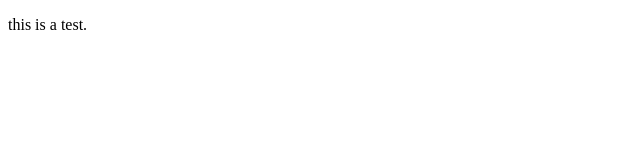
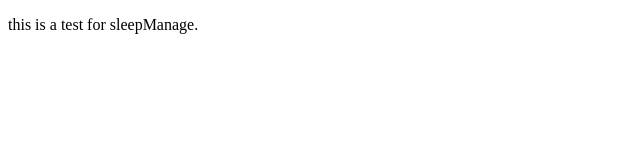
Before and after one commit to ChaseUp/yihongyuan, a plain HTML site: page index.html in a window 1280 px wide. Shown: the whole page, without its empty margins (0-640 px from the left). Drawn offline with Linux system fonts and the light colour scheme.

Commit message:
Update index.html

```diff
--- a/index.html
+++ b/index.html
@@ -5,6 +5,6 @@
 	<title>Document</title>
 </head>
 <body>
-	<p>this is a test.</p>
+	<p>this is a test for sleepManage.</p>
 </body>
 </html>
```
